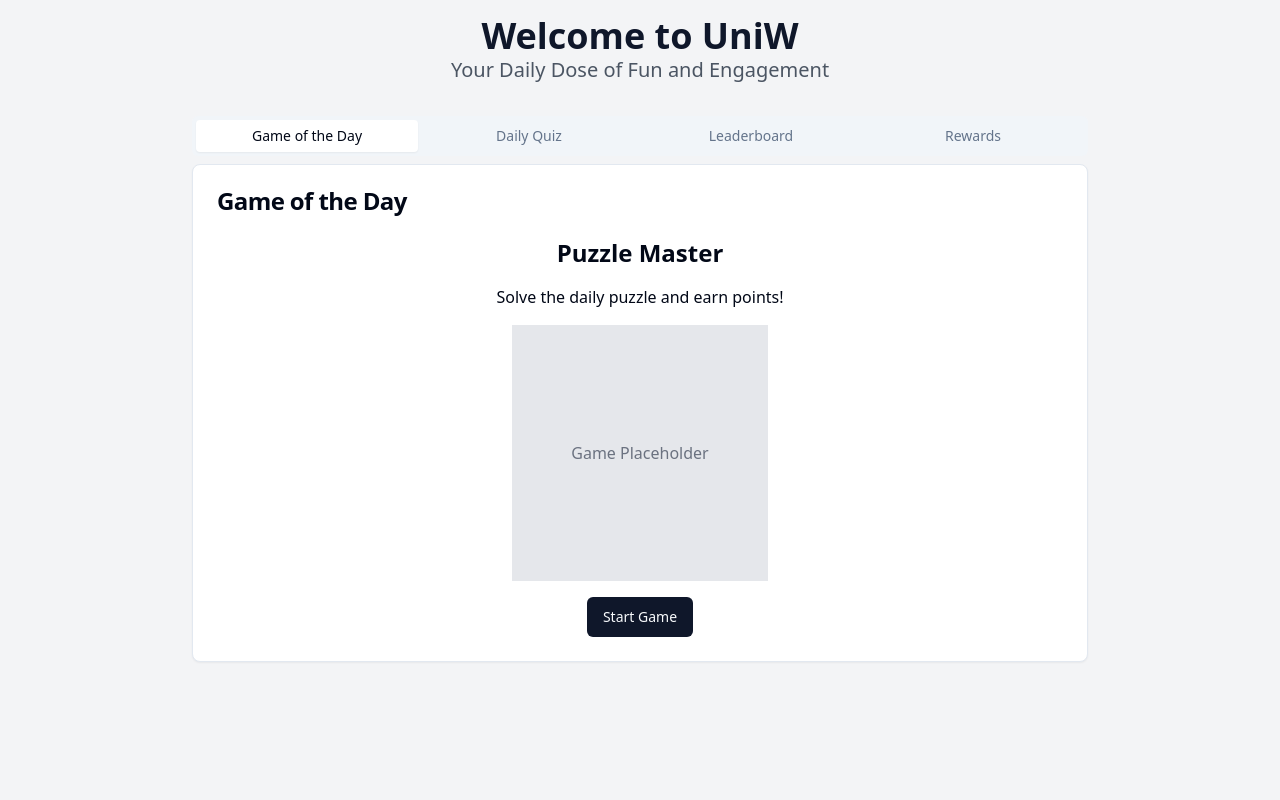
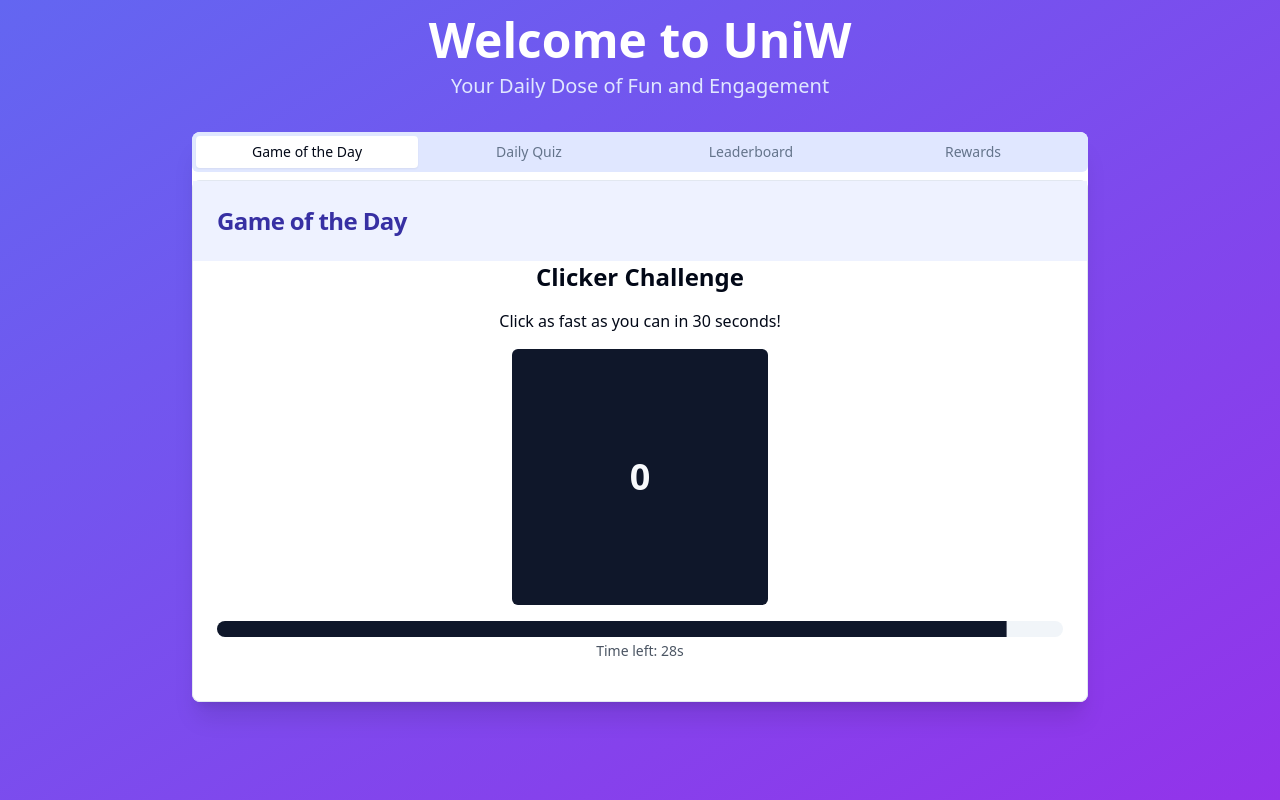
Before and after one commit to ComicFix-com/UniW, a React (Vite) app: page / in a window 1280 px wide. Both pictures are taken after a click on the button "Start Game". Built offline with nearby package versions, Linux system fonts and the light colour scheme.

Commit message:
Enhance functionality and design
Updated the project to ensure all functions are operational. Improved the overall design with premium fonts and images for a better user experience.
[skip gpt_engineer]

```diff
--- a/src/components/DailyQuiz.jsx
+++ b/src/components/DailyQuiz.jsx
@@ -2,38 +2,87 @@ import React, { useState } from 'react';
 import { Button } from "@/components/ui/button";
 import { RadioGroup, RadioGroupItem } from "@/components/ui/radio-group";
 import { Label } from "@/components/ui/label";
+import { AlertCircle, CheckCircle2 } from "lucide-react";
 
-export const DailyQuiz = () => {
+const quizQuestions = [
+  {
+    question: "What is the capital of France?",
+    options: ["Paris", "London", "Berlin", "Madrid"],
+    correctAnswer: "Paris"
+  },
+  {
+    question: "Which planet is known as the Red Planet?",
+    options: ["Mars", "Venus", "Jupiter", "Saturn"],
+    correctAnswer: "Mars"
+  },
+  {
+    question: "Who painted the Mona Lisa?",
+    options: ["Leonardo da Vinci", "Vincent van Gogh", "Pablo Picasso", "Michelangelo"],
+    correctAnswer: "Leonardo da Vinci"
+  }
+];
+
+export const DailyQuiz = ({ addPoints }) => {
+  const [currentQuestion, setCurrentQuestion] = useState(0);
   const [selectedAnswer, setSelectedAnswer] = useState(null);
+  const [isAnswered, setIsAnswered] = useState(false);
+  const [score, setScore] = useState(0);
 
   const handleSubmit = () => {
-    // Handle quiz submission
-    console.log("Submitted answer:", selectedAnswer);
+    if (selectedAnswer === quizQuestions[currentQuestion].correctAnswer) {
+      setScore(prevScore => prevScore + 1);
+      addPoints(10);
+    }
+    setIsAnswered(true);
   };
 
+  const nextQuestion = () => {
+    setSelectedAnswer(null);
+    setIsAnswered(false);
+    if (currentQuestion < quizQuestions.length - 1) {
+      setCurrentQuestion(prevQuestion => prevQuestion + 1);
+    }
+  };
+
+  const resetQuiz = () => {
+    setCurrentQuestion(0);
+    setSelectedAnswer(null);
+    setIsAnswered(false);
+    setScore(0);
+  };
+
+  const currentQuizQuestion = quizQuestions[currentQuestion];
+
   return (
-    <div>
-      <h2 className="text-2xl font-semibold mb-4">Today's Quiz Question</h2>
-      <p className="mb-4">What is the capital of France?</p>
-      <RadioGroup value={selectedAnswer} onValueChange={setSelectedAnswer} className="mb-4">
-        <div className="flex items-center space-x-2">
-          <RadioGroupItem value="paris" id="paris" />
-          <Label htmlFor="paris">Paris</Label>
+    <div className="max-w-2xl mx-auto">
+      <h2 className="text-2xl font-semibold mb-4">Question {currentQuestion + 1} of {quizQuestions.length}</h2>
+      <p className="mb-4 text-lg">{currentQuizQuestion.question}</p>
+      <RadioGroup value={selectedAnswer} onValueChange={setSelectedAnswer} className="mb-4 space-y-2">
+        {currentQuizQuestion.options.map((option, index) => (
+          <div key={index} className={`flex items-center space-x-2 p-2 rounded ${isAnswered ? (option === currentQuizQuestion.correctAnswer ? 'bg-green-100' : selectedAnswer === option ? 'bg-red-100' : '') : 'hover:bg-gray-100'}`}>
+            <RadioGroupItem value={option} id={`option-${index}`} disabled={isAnswered} />
+            <Label htmlFor={`option-${index}`} className="flex-grow cursor-pointer">
+              {option}
+            </Label>
+            {isAnswered && option === currentQuizQuestion.correctAnswer && (
+              <CheckCircle2 className="h-5 w-5 text-green-500" />
+            )}
+            {isAnswered && selectedAnswer === option && option !== currentQuizQuestion.correctAnswer && (
+              <AlertCircle className="h-5 w-5 text-red-500" />
+            )}
+          </div>
+        ))}
+      </RadioGroup>
+      {!isAnswered ? (
+        <Button onClick={handleSubmit} disabled={!selectedAnswer}>Submit Answer</Button>
+      ) : currentQuestion < quizQuestions.length - 1 ? (
+        <Button onClick={nextQuestion}>Next Question</Button>
+      ) : (
+        <div>
+          <p className="mb-4 text-xl font-bold">Quiz Complete! Your score: {score}/{quizQuestions.length}</p>
+          <Button onClick={resetQuiz}>Restart Quiz</Button>
         </div>
-        <div className="flex items-center space-x-2">
-          <RadioGroupItem value="london" id="london" />
-          <Label htmlFor="london">London</Label>
-        </div>
-        <div className="flex items-center space-x-2">
-          <RadioGroupItem value="berlin" id="berlin" />
-          <Label htmlFor="berlin">Berlin</Label>
-        </div>
-        <div className="flex items-center space-x-2">
-          <RadioGroupItem value="madrid" id="madrid" />
-          <Label htmlFor="madrid">Madrid</Label>
-        </div>
-      </RadioGroup>
-      <Button onClick={handleSubmit} disabled={!selectedAnswer}>Submit Answer</Button>
+      )}
     </div>
   );
 };
--- a/src/components/GameOfTheDay.jsx
+++ b/src/components/GameOfTheDay.jsx
@@ -1,15 +1,75 @@
-import React from 'react';
+import React, { useState, useEffect } from 'react';
 import { Button } from "@/components/ui/button";
+import { Progress } from "@/components/ui/progress";
 
-export const GameOfTheDay = () => {
+export const GameOfTheDay = ({ addPoints }) => {
+  const [gameState, setGameState] = useState('idle');
+  const [score, setScore] = useState(0);
+  const [timeLeft, setTimeLeft] = useState(30);
+
+  useEffect(() => {
+    let timer;
+    if (gameState === 'playing') {
+      timer = setInterval(() => {
+        setTimeLeft((prevTime) => {
+          if (prevTime <= 1) {
+            clearInterval(timer);
+            setGameState('finished');
+            return 0;
+          }
+          return prevTime - 1;
+        });
+      }, 1000);
+    }
+    return () => clearInterval(timer);
+  }, [gameState]);
+
+  const startGame = () => {
+    setGameState('playing');
+    setScore(0);
+    setTimeLeft(30);
+  };
+
+  const handleClick = () => {
+    if (gameState === 'playing') {
+      setScore(prevScore => prevScore + 1);
+    }
+  };
+
+  const finishGame = () => {
+    setGameState('finished');
+    addPoints(score);
+  };
+
   return (
     <div className="text-center">
-      <h2 className="text-2xl font-semibold mb-4">Puzzle Master</h2>
-      <p className="mb-4">Solve the daily puzzle and earn points!</p>
-      <div className="bg-gray-200 w-64 h-64 mx-auto mb-4 flex items-center justify-center">
-        <span className="text-gray-500">Game Placeholder</span>
+      <h2 className="text-2xl font-semibold mb-4">Clicker Challenge</h2>
+      <p className="mb-4">Click as fast as you can in 30 seconds!</p>
+      <div className="bg-indigo-100 w-64 h-64 mx-auto mb-4 flex items-center justify-center rounded-lg shadow-inner">
+        {gameState === 'idle' && (
+          <Button onClick={startGame}>Start Game</Button>
+        )}
+        {gameState === 'playing' && (
+          <Button onClick={handleClick} className="w-full h-full text-4xl font-bold">
+            {score}
+          </Button>
+        )}
+        {gameState === 'finished' && (
+          <div>
+            <p className="text-2xl font-bold mb-2">Game Over!</p>
+            <p className="text-xl">Your score: {score}</p>
+          </div>
+        )}
       </div>
-      <Button>Start Game</Button>
+      {gameState === 'playing' && (
+        <div className="mb-4">
+          <Progress value={(timeLeft / 30) * 100} className="w-full" />
+          <p className="text-sm text-gray-600 mt-1">Time left: {timeLeft}s</p>
+        </div>
+      )}
+      {gameState === 'finished' && (
+        <Button onClick={startGame}>Play Again</Button>
+      )}
     </div>
   );
 };
--- a/src/components/Rewards.jsx
+++ b/src/components/Rewards.jsx
@@ -1,25 +1,41 @@
 import React from 'react';
 import { Badge } from "@/components/ui/badge";
 import { Progress } from "@/components/ui/progress";
+import { Gift } from "lucide-react";
 
-export const Rewards = () => {
-  const userPoints = 750;
+export const Rewards = ({ points }) => {
   const nextRewardThreshold = 1000;
+  const progress = (points / nextRewardThreshold) * 100;
+
+  const badges = [
+    { name: "Quick Thinker", icon: "🧠", unlocked: points >= 100 },
+    { name: "Puzzle Master", icon: "🧩", unlocked: points >= 500 },
+    { name: "Quiz Whiz", icon: "📚", unlocked: points >= 1000 },
+  ];
 
   return (
     <div>
-      <h2 className="text-2xl font-semibold mb-4">Your Rewards</h2>
-      <div className="mb-4">
-        <p className="mb-2">Total Points: {userPoints}</p>
-        <Progress value={(userPoints / nextRewardThreshold) * 100} className="w-full" />
-        <p className="text-sm text-gray-500 mt-1">{nextRewardThreshold - userPoints} points until next reward</p>
+      <div className="mb-6">
+        <h3 className="text-xl font-semibold mb-2">Your Points</h3>
+        <div className="flex items-center mb-2">
+          <Gift className="mr-2 text-indigo-500" />
+          <span className="text-2xl font-bold">{points}</span>
+        </div>
+        <Progress value={progress} className="w-full" />
+        <p className="text-sm text-gray-500 mt-1">{nextRewardThreshold - points} points until next reward</p>
       </div>
       <div>
         <h3 className="text-xl font-semibold mb-2">Badges Earned</h3>
         <div className="flex flex-wrap gap-2">
-          <Badge variant="secondary">Quick Thinker</Badge>
-          <Badge variant="secondary">Puzzle Master</Badge>
-          <Badge variant="secondary">Quiz Whiz</Badge>
+          {badges.map((badge, index) => (
+            <Badge
+              key={index}
+              variant={badge.unlocked ? "default" : "secondary"}
+              className={`text-lg py-1 px-3 ${badge.unlocked ? 'bg-indigo-500' : 'bg-gray-200 text-gray-500'}`}
+            >
+              {badge.icon} {badge.name}
+            </Badge>
+          ))}
         </div>
       </div>
     </div>
--- a/src/index.css
+++ b/src/index.css
@@ -1,3 +1,5 @@
+@import url('https://fonts.googleapis.com/css2?family=Poppins:wght@300;400;500;600;700&display=swap');
+
 @tailwind base;
 @tailwind components;
 @tailwind utilities;
@@ -72,5 +74,6 @@
   }
   body {
     @apply bg-background text-foreground;
+    font-family: 'Poppins', sans-serif;
   }
 }
--- a/src/pages/Index.jsx
+++ b/src/pages/Index.jsx
@@ -1,4 +1,4 @@
-import React from 'react';
+import React, { useState } from 'react';
 import { Button } from "@/components/ui/button";
 import { Card, CardContent, CardHeader, CardTitle } from "@/components/ui/card";
 import { Tabs, TabsContent, TabsList, TabsTrigger } from "@/components/ui/tabs";
@@ -8,44 +8,51 @@ import { Leaderboard } from '@/components/Leaderboard';
 import { Rewards } from '@/components/Rewards';
 
 const Index = () => {
+  const [points, setPoints] = useState(0);
+
+  const addPoints = (amount) => {
+    setPoints(prevPoints => prevPoints + amount);
+  };
+
   return (
-    <div className="min-h-screen bg-gray-100 p-4">
-      <header className="mb-8">
-        <h1 className="text-4xl font-bold text-center text-primary">Welcome to UniW</h1>
-        <p className="text-xl text-center text-gray-600">Your Daily Dose of Fun and Engagement</p>
+    <div className="min-h-screen bg-gradient-to-br from-indigo-500 to-purple-600 p-4 font-sans">
+      <header className="mb-8 text-white">
+        <h1 className="text-5xl font-extrabold text-center mb-2">Welcome to UniW</h1>
+        <p className="text-xl text-center text-indigo-100">Your Daily Dose of Fun and Engagement</p>
       </header>
 
-      <Tabs defaultValue="game" className="max-w-4xl mx-auto">
-        <TabsList className="grid w-full grid-cols-4">
-          <TabsTrigger value="game">Game of the Day</TabsTrigger>
-          <TabsTrigger value="quiz">Daily Quiz</TabsTrigger>
-          <TabsTrigger value="leaderboard">Leaderboard</TabsTrigger>
-          <TabsTrigger value="rewards">Rewards</TabsTrigger>
+      <div className="max-w-4xl mx-auto bg-white rounded-lg shadow-xl overflow-hidden">
+        <Tabs defaultValue="game" className="w-full">
+          <TabsList className="grid w-full grid-cols-4 bg-indigo-100">
+            <TabsTrigger value="game" className="data-[state=active]:bg-white">Game of the Day</TabsTrigger>
+            <TabsTrigger value="quiz" className="data-[state=active]:bg-white">Daily Quiz</TabsTrigger>
+            <TabsTrigger value="leaderboard" className="data-[state=active]:bg-white">Leaderboard</TabsTrigger>
+            <TabsTrigger value="rewards" className="data-[state=active]:bg-white">Rewards</TabsTrigger>
           </TabsList>
           <TabsContent value="game">
             <Card>
-            <CardHeader>
-              <CardTitle>Game of the Day</CardTitle>
+              <CardHeader className="bg-indigo-50">
+                <CardTitle className="text-2xl text-indigo-800">Game of the Day</CardTitle>
               </CardHeader>
               <CardContent>
-              <GameOfTheDay />
+                <GameOfTheDay addPoints={addPoints} />
               </CardContent>
             </Card>
           </TabsContent>
           <TabsContent value="quiz">
             <Card>
-            <CardHeader>
-              <CardTitle>Daily Quiz</CardTitle>
+              <CardHeader className="bg-indigo-50">
+                <CardTitle className="text-2xl text-indigo-800">Daily Quiz</CardTitle>
               </CardHeader>
               <CardContent>
-              <DailyQuiz />
+                <DailyQuiz addPoints={addPoints} />
               </CardContent>
             </Card>
           </TabsContent>
           <TabsContent value="leaderboard">
             <Card>
-            <CardHeader>
-              <CardTitle>Leaderboard</CardTitle>
+              <CardHeader className="bg-indigo-50">
+                <CardTitle className="text-2xl text-indigo-800">Leaderboard</CardTitle>
               </CardHeader>
               <CardContent>
                 <Leaderboard />
@@ -54,16 +61,17 @@ const Index = () => {
           </TabsContent>
           <TabsContent value="rewards">
             <Card>
-            <CardHeader>
-              <CardTitle>Your Rewards</CardTitle>
+              <CardHeader className="bg-indigo-50">
+                <CardTitle className="text-2xl text-indigo-800">Your Rewards</CardTitle>
               </CardHeader>
               <CardContent>
-              <Rewards />
+                <Rewards points={points} />
               </CardContent>
             </Card>
           </TabsContent>
         </Tabs>
       </div>
+    </div>
   );
 };
 
```
Also changed, not shown: src/components/Leaderboard.jsx (+24 -13 lines). Lines whose indentation alone changed are shown as unchanged.
